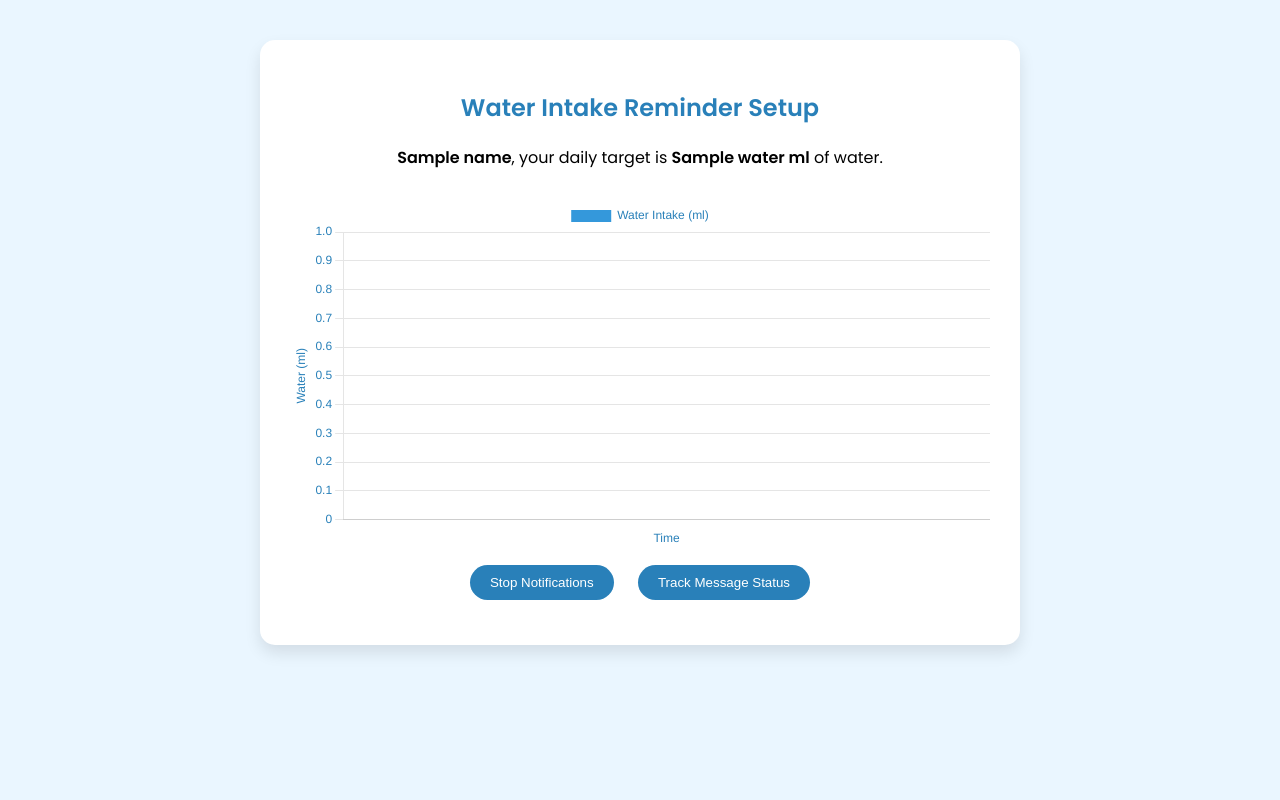
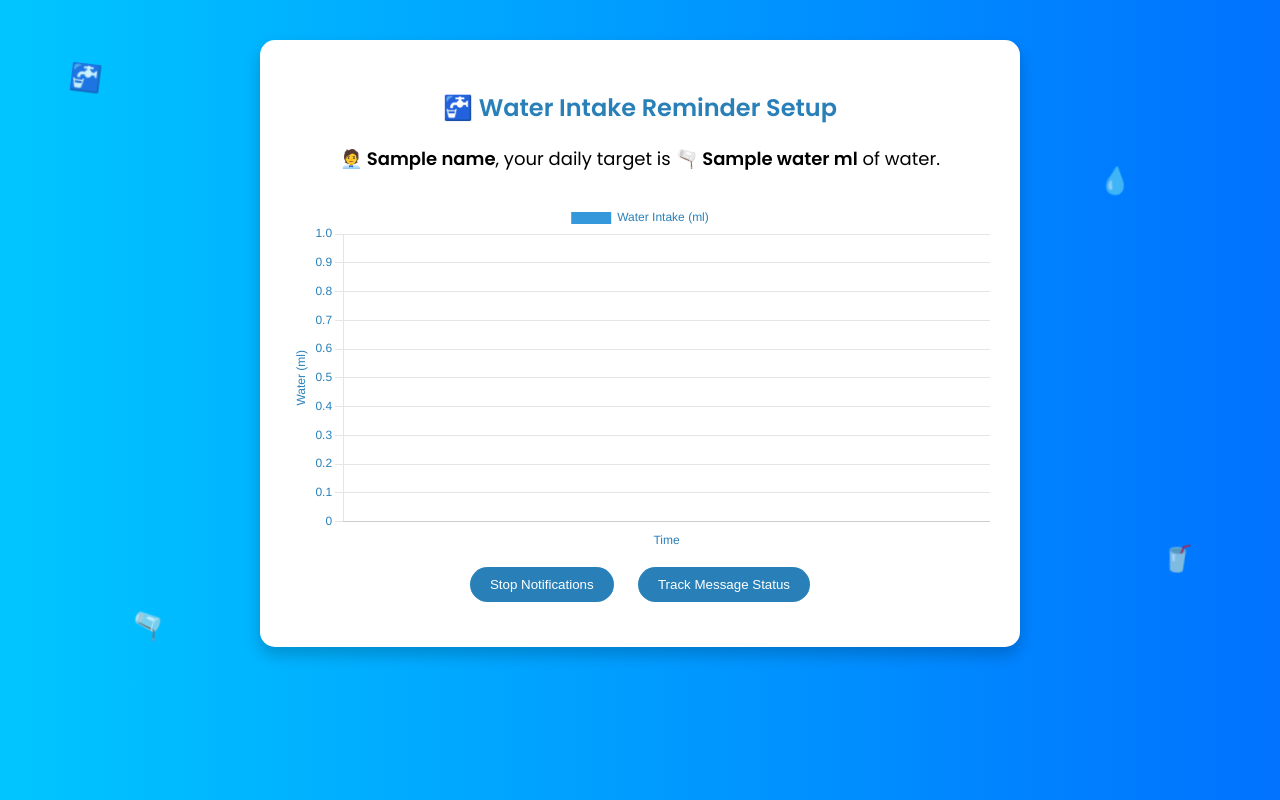
Before and after one commit to vaishnavshelar09/Water, a Flask app: template templates/result.html in a window 1280 px wide. Run offline with Flask 2, Linux system fonts and the light colour scheme; the template is opened without the code that fills it: most values are stand-ins (such as "Sample title", 1, 10 or a date in 2020).

Commit message:
Added result.html and track.html in templates folder

```diff
--- a/templates/result.html
+++ b/templates/result.html
@@ -7,27 +7,35 @@
     <link href="https://fonts.googleapis.com/css2?family=Poppins:wght@400;600&display=swap" rel="stylesheet">
     <style>
         body {
-            background: #eaf6ff;
+            background: linear-gradient(to right, #00c6ff, #0072ff);
             font-family: 'Poppins', sans-serif;
             margin: 0;
             padding: 40px 0;
             display: flex;
             justify-content: center;
             align-items: center;
+            position: relative;
+            overflow: hidden;
         }
 
         .box {
             background: white;
             padding: 30px;
             border-radius: 15px;
-            box-shadow: 0 8px 16px rgba(0,0,0,0.1);
+            box-shadow: 0 8px 16px rgba(0,0,0,0.2);
             max-width: 700px;
             width: 90%;
             text-align: center;
+            position: relative;
+            z-index: 10;
         }
 
         h2 {
             color: #2980b9;
+        }
+
+        p {
+            font-size: 18px;
         }
 
         canvas {
@@ -47,12 +55,49 @@
         button:hover {
             background-color: #1e6aa6;
         }
+
+        /* Floating animated emojis in background */
+        .floating-emoji {
+            position: absolute;
+            font-size: 26px;
+            animation: floatAround 6s linear infinite;
+            opacity: 0.5;
+            z-index: 1;
+        }
+
+        .floating-emoji:nth-child(odd) {
+            animation-duration: 8s;
+        }
+
+        @keyframes floatAround {
+            0% {
+                transform: translateY(0) translateX(0) rotate(0deg);
+                opacity: 0.7;
+            }
+            50% {
+                transform: translateY(-30px) translateX(15px) rotate(20deg);
+                opacity: 1;
+            }
+            100% {
+                transform: translateY(0) translateX(0) rotate(0deg);
+                opacity: 0.7;
+            }
+        }
     </style>
 </head>
 <body>
+
+    <!-- Floating background emojis -->
+    <div class="floating-emoji" style="top: 10%; left: 5%;">🚰</div>
+    <div class="floating-emoji" style="bottom: 15%; right: 7%;">🥤</div>
+    <div class="floating-emoji" style="top: 25%; right: 12%;">💧</div>
+    <div class="floating-emoji" style="bottom: 5%; left: 10%;">🫗</div>
+    <div class="floating-emoji" style="top: 40%; left: 45%;">🚰</div>
+
+    <!-- Main white box -->
     <div class="box">
-        <h2>Water Intake Reminder Setup</h2>
-        <p><strong>{{ name }}</strong>, your daily target is <strong>{{ water }} ml</strong> of water.</p>
+        <h2>🚰 Water Intake Reminder Setup</h2>
+        <p><strong>🧑‍💼 {{ name }}</strong>, your daily target is <strong>🫗 {{ water }} ml</strong> of water.</p>
         <canvas id="intakeChart"></canvas>
 
         <form action="/stop" method="POST" style="display:inline;">
@@ -82,9 +127,7 @@
                 scales: {
                     y: {
                         beginAtZero: true,
-                        ticks: {
-                            color: '#2980b9'
-                        },
+                        ticks: { color: '#2980b9' },
                         title: {
                             display: true,
                             text: 'Water (ml)',
@@ -92,9 +135,7 @@
                         }
                     },
                     x: {
-                        ticks: {
-                            color: '#2980b9'
-                        },
+                        ticks: { color: '#2980b9' },
                         title: {
                             display: true,
                             text: 'Time',
@@ -104,9 +145,7 @@
                 },
                 plugins: {
                     legend: {
-                        labels: {
-                            color: '#2980b9'
-                        }
+                        labels: { color: '#2980b9' }
                     }
                 }
             }
```
Also changed, not shown: templates/track.html (+49 -0 lines).
